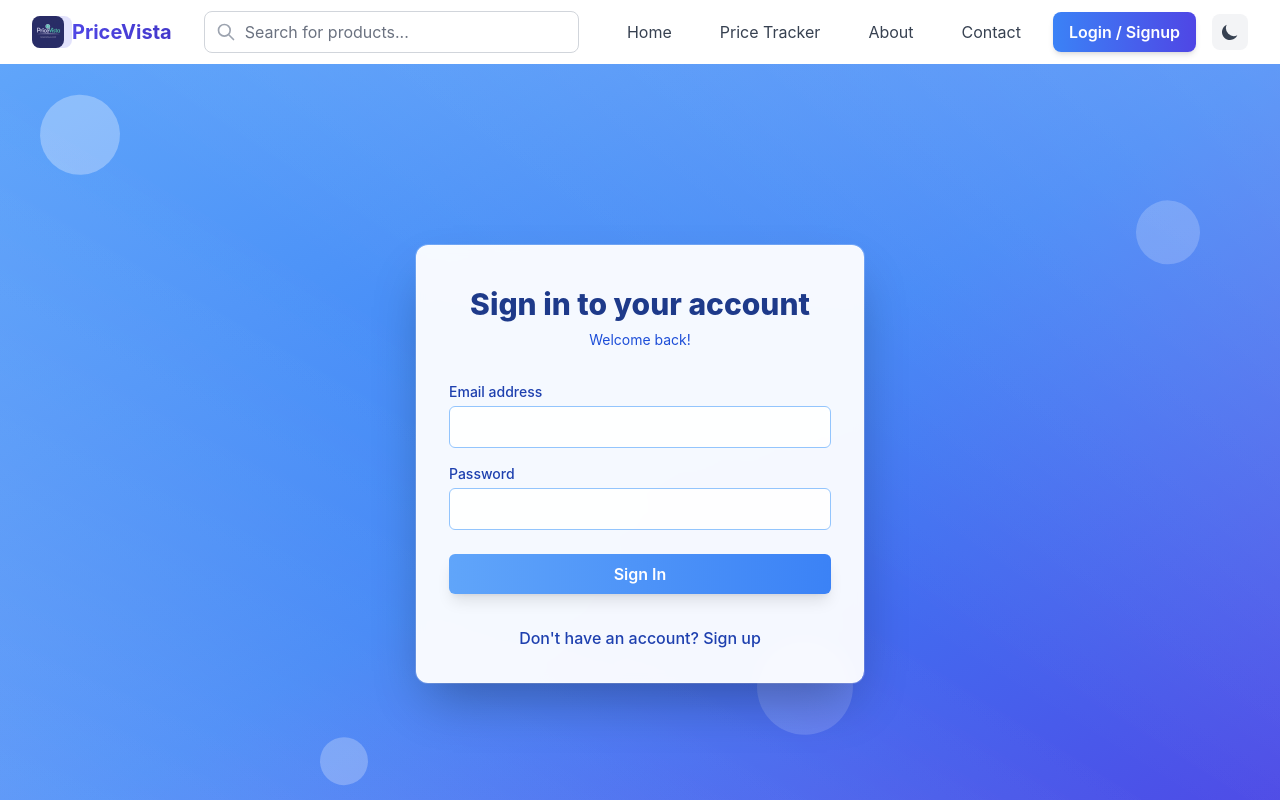
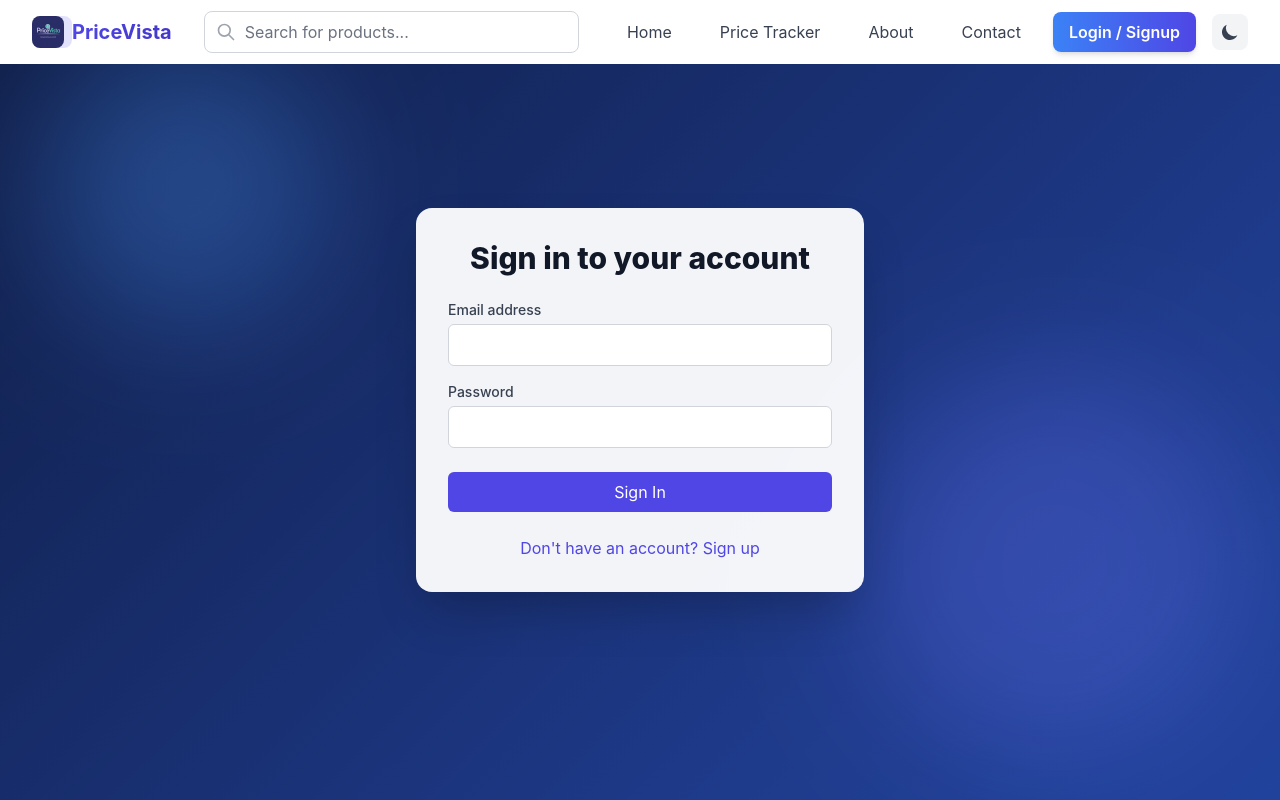
Before and after one commit to umesh530/PriceVista_Final, a React (Vite) app in the folder frontend/: page /auth in a window 1280 px wide. Shown: the top 800 px of the page. Built offline with nearby package versions, Linux system fonts and the light colour scheme.

Commit message:
LoginSignUpPage

```diff
--- a/frontend/src/pages/LoginSignup.jsx
+++ b/frontend/src/pages/LoginSignup.jsx
@@ -1,339 +1,208 @@
-import React, { useState, useEffect } from "react"
-import { useNavigate } from "react-router-dom"
-import { useUser } from "../context/UserContext"
-import { useTheme } from "../context/ThemeContext"
-import { motion, AnimatePresence } from "framer-motion"
+import React, { useState } from "react";
+import { useNavigate } from "react-router-dom";
+import { useUser } from "../context/UserContext";
 
 const LoginSignup = () => {
-  const [isLogin, setIsLogin] = useState(true)
-  const [formData, setFormData] = useState({ email: "", password: "", name: "" })
-  const [loading, setLoading] = useState(false)
-  const [focusedField, setFocusedField] = useState(null)
-  const { login } = useUser()
-  const { isDark } = useTheme()
-  const navigate = useNavigate()
+  const [isLogin, setIsLogin] = useState(true);
+  const [formData, setFormData] = useState({
+    email: "",
+    password: "",
+    name: "",
+  });
+  const [loading, setLoading] = useState(false);
+  const { login } = useUser();
+  const navigate = useNavigate();
 
   const handleSubmit = async (e) => {
-    e.preventDefault()
-    setLoading(true)
+    e.preventDefault();
+    setLoading(true);
+
     try {
-      await new Promise((r) => setTimeout(r, 1500))
+      await new Promise((resolve) => setTimeout(resolve, 1000));
+
       if (isLogin) {
-        login({ email: formData.email, name: formData.email.split("@")[0] })
+        login({ email: formData.email, name: formData.email.split("@")[0] });
       } else {
-        login({ email: formData.email, name: formData.name })
-      }
-      navigate("/dashboard")
-    } catch (e) {
-      console.error(e)
-    } finally {
-      setLoading(false)
-    }
+        login({ email: formData.email, name: formData.name });
       }
 
+      navigate("/dashboard");
+    } catch (error) {
+      console.error("Authentication failed:", error);
+    } finally {
+      setLoading(false);
+    }
+  };
+
   const handleInputChange = (e) => {
-    setFormData((p) => ({ ...p, [e.target.name]: e.target.value }))
-  }
+    setFormData((prev) => ({
+      ...prev,
+      [e.target.name]: e.target.value,
+    }));
+  };
 
   return (
-    <motion.div
-      className="relative min-h-screen flex items-center justify-center px-4 sm:px-6 lg:px-8 overflow-hidden bg-gradient-to-br from-blue-400 via-blue-500 to-indigo-600 dark:bg-gradient-to-br dark:from-slate-800 dark:via-slate-900 dark:via-gray-900 dark:to-black transition-all duration-500 mt-16"
-      initial={{ opacity: 0 }}
-      animate={{ opacity: 1 }}
-      transition={{ duration: 0.8 }}
+    <div className="min-h-screen flex items-center justify-center relative overflow-hidden bg-gradient-animate">
+      {/* Floating glowing circles */}
+      <div className="absolute w-72 h-72 bg-blue-500 rounded-full mix-blend-screen filter blur-3xl opacity-30 animate-float top-10 left-10"></div>
+      <div className="absolute w-96 h-96 bg-indigo-600 rounded-full mix-blend-screen filter blur-3xl opacity-30 animate-float-delay bottom-10 right-10"></div>
+
+      {/* Card */}
+      <div
+        className="relative z-10 max-w-md w-full bg-white/95 p-8 rounded-2xl shadow-2xl
+                   animate-fade-in transform transition duration-500 hover:scale-105 hover:shadow-indigo-500/50"
       >
-      {/* Animated Background Elements */}
-      <motion.div className="absolute inset-0 pointer-events-none">
-        <motion.div
-          className="absolute top-10 left-10 w-20 h-20 bg-white/30 dark:bg-slate-600/40 rounded-full"
-          animate={{
-            y: [-10, 10, -10],
-            rotate: [-2, 2, -2],
-          }}
-          transition={{
-            duration: 6,
-            repeat: Infinity,
-            ease: "easeInOut"
-          }}
-        />
-        <motion.div
-          className="absolute top-32 right-20 w-16 h-16 bg-white/20 dark:bg-gray-600/30 rounded-full"
-          animate={{
-            y: [-10, 10, -10],
-            rotate: [-2, 2, -2],
-          }}
-          transition={{
-            duration: 6,
-            repeat: Infinity,
-            ease: "easeInOut",
-            delay: 2
-          }}
-        />
-        <motion.div
-          className="absolute bottom-20 left-1/4 w-12 h-12 bg-white/25 dark:bg-slate-500/35 rounded-full"
-          animate={{
-            y: [-10, 10, -10],
-            rotate: [-2, 2, -2],
-          }}
-          transition={{
-            duration: 6,
-            repeat: Infinity,
-            ease: "easeInOut",
-            delay: 4
-          }}
-        />
-        <motion.div
-          className="absolute bottom-32 right-1/3 w-24 h-24 bg-white/15 dark:bg-gray-500/25 rounded-full"
-          animate={{
-            y: [-10, 10, -10],
-            rotate: [-2, 2, -2],
-          }}
-          transition={{
-            duration: 6,
-            repeat: Infinity,
-            ease: "easeInOut",
-            delay: 1
-          }}
-        />
-      </motion.div>
+        <h2 className="text-center text-3xl font-extrabold text-gray-900 mb-6 transition-all duration-500">
+          {isLogin ? "Sign in to your account" : "Create your account"}
+        </h2>
 
-      {/* Gradient Overlays */}
-      <motion.div
-        className="absolute inset-0 pointer-events-none dark:hidden"
-        initial={{ opacity: 0 }}
-        animate={{ opacity: 1 }}
-        transition={{ delay: 0.5, duration: 1 }}
-      >
-        <div className="absolute inset-0 bg-gradient-to-tr from-white/10 via-transparent to-white/5" />
-        <div className="absolute inset-0 bg-gradient-to-bl from-white/15 via-transparent to-white/10" />
-      </motion.div>
-
-      {/* Main Form Card */}
-      <motion.div
-        className="max-w-md w-full space-y-8 rounded-xl p-8 relative z-10 backdrop-blur-sm bg-white/95 dark:bg-dark-800 border border-white/20 dark:border-dark-700 shadow-xl"
-        initial={{
-          opacity: 0,
-          y: 50,
-          scale: 0.9,
-          rotateX: -15
-        }}
-        animate={{
-          opacity: 1,
-          y: 0,
-          scale: 1,
-          rotateX: 0
-        }}
-        transition={{
-          duration: 0.8,
-          delay: 0.3,
-          ease: "easeOut"
-        }}
-        whileHover={{
-          y: -5,
-          transition: { duration: 0.3 }
-        }}
-        style={{
-          transformStyle: "preserve-3d",
-          boxShadow: isDark
-            ? "0 25px 50px -12px rgba(0, 0, 0, 0.25)"
-            : "0 25px 50px -12px rgba(0, 0, 0, 0.3), 0 0 0 1px rgba(255, 255, 255, 0.2)",
-        }}
-      >
-        {/* Header Section */}
-        <motion.div
-          initial={{ opacity: 0, y: 20 }}
-          animate={{ opacity: 1, y: 0 }}
-          transition={{ delay: 0.6, duration: 0.6 }}
-        >
-          <motion.h2
-            className="mt-2 text-center text-3xl font-extrabold text-blue-900 dark:text-white"
-            initial={{ opacity: 0, scale: 0.8 }}
-            animate={{ opacity: 1, scale: 1 }}
-            transition={{ delay: 0.8, duration: 0.5 }}
-          >
-            {isLogin ? "Sign in to your account" : "Create your account"}
-          </motion.h2>
-          <motion.p
-            className="mt-2 text-center text-sm text-blue-700 dark:text-gray-300"
-            initial={{ opacity: 0 }}
-            animate={{ opacity: 1 }}
-            transition={{ delay: 1, duration: 0.5 }}
-          >
-            {isLogin ? "Welcome back!" : "Join us and get started"}
-          </motion.p>
-        </motion.div>
-
-        {/* Form */}
-        <motion.form
-          className="mt-8 space-y-6"
+        <form
+          className={`space-y-6 transform transition-all duration-500 ${
+            isLogin ? "animate-slide-in-left" : "animate-slide-in-right"
+          }`}
           onSubmit={handleSubmit}
-          initial={{ opacity: 0 }}
-          animate={{ opacity: 1 }}
-          transition={{ delay: 1.2, duration: 0.6 }}
         >
           <div className="space-y-4">
-            <AnimatePresence mode="wait">
             {!isLogin && (
-                <motion.div
-                  key="name-field"
-                  initial={{ opacity: 0, height: 0, y: -20 }}
-                  animate={{ opacity: 1, height: "auto", y: 0 }}
-                  exit={{ opacity: 0, height: 0, y: -20 }}
-                  transition={{ duration: 0.4, ease: "easeInOut" }}
-                >
-                  <motion.label
+              <div>
+                <label
                   htmlFor="name"
-                    className="block text-sm font-medium text-blue-800 dark:text-gray-200"
-                    initial={{ opacity: 0, x: -10 }}
-                    animate={{ opacity: 1, x: 0 }}
-                    transition={{ delay: 0.1 }}
+                  className="block text-sm font-medium text-gray-700"
                 >
                   Full Name
-                  </motion.label>
-                  <motion.input
+                </label>
+                <input
                   id="name"
                   name="name"
                   type="text"
-                    required
+                  required={!isLogin}
                   value={formData.name}
                   onChange={handleInputChange}
-                    onFocus={() => setFocusedField('name')}
-                    onBlur={() => setFocusedField(null)}
-                    className="mt-1 block w-full px-3 py-2 border border-blue-300 dark:border-dark-600 rounded-md focus:ring-2 focus:ring-blue-500 dark:focus:ring-primary-500 focus:border-blue-500 dark:focus:border-transparent bg-white/90 dark:bg-dark-800 text-gray-900 dark:text-gray-100 placeholder-gray-500 dark:placeholder-gray-400 transition-all duration-150"
-                    whileFocus={{ scale: 1.02, y: -2 }}
+                  className="mt-1 block w-full px-3 py-2 border border-gray-300
+                             rounded-md focus:ring-2 focus:ring-indigo-500 focus:border-transparent"
                 />
-                </motion.div>
+              </div>
             )}
-            </AnimatePresence>
 
-            <motion.div
-              initial={{ opacity: 0, y: 20 }}
-              animate={{ opacity: 1, y: 0 }}
-              transition={{ delay: 0.2 }}
-            >
-              <motion.label
+            <div>
+              <label
                 htmlFor="email"
-                className="block text-sm font-medium text-blue-800 dark:text-gray-200"
-                initial={{ opacity: 0, x: -10 }}
-                animate={{ opacity: 1, x: 0 }}
-                transition={{ delay: 0.3 }}
+                className="block text-sm font-medium text-gray-700"
               >
                 Email address
-              </motion.label>
-              <motion.input
+              </label>
+              <input
                 id="email"
                 name="email"
                 type="email"
                 required
                 value={formData.email}
                 onChange={handleInputChange}
-                onFocus={() => setFocusedField('email')}
-                onBlur={() => setFocusedField(null)}
-                className="mt-1 block w-full px-3 py-2 border border-blue-300 dark:border-dark-600 rounded-md focus:ring-2 focus:ring-blue-500 dark:focus:ring-primary-500 focus:border-blue-500 dark:focus:border-transparent bg-white/90 dark:bg-dark-800 text-gray-900 dark:text-gray-100 placeholder-gray-500 dark:placeholder-gray-400 transition-all duration-150"
-                whileFocus={{ scale: 1.02, y: -2 }}
+                className="mt-1 block w-full px-3 py-2 border border-gray-300
+                           rounded-md focus:ring-2 focus:ring-indigo-500 focus:border-transparent"
               />
-            </motion.div>
+            </div>
 
-            <motion.div
-              initial={{ opacity: 0, y: 20 }}
-              animate={{ opacity: 1, y: 0 }}
-              transition={{ delay: 0.4 }}
-            >
-              <motion.label
+            <div>
+              <label
                 htmlFor="password"
-                className="block text-sm font-medium text-blue-800 dark:text-gray-200"
-                initial={{ opacity: 0, x: -10 }}
-                animate={{ opacity: 1, x: 0 }}
-                transition={{ delay: 0.5 }}
+                className="block text-sm font-medium text-gray-700"
               >
                 Password
-              </motion.label>
-              <motion.input
+              </label>
+              <input
                 id="password"
                 name="password"
                 type="password"
                 required
                 value={formData.password}
                 onChange={handleInputChange}
-                onFocus={() => setFocusedField('password')}
-                onBlur={() => setFocusedField(null)}
-                className="mt-1 block w-full px-3 py-2 border border-blue-300 dark:border-dark-600 rounded-md focus:ring-2 focus:ring-blue-500 dark:focus:ring-primary-500 focus:border-blue-500 dark:focus:border-transparent bg-white/90 dark:bg-dark-800 text-gray-900 dark:text-gray-100 placeholder-gray-500 dark:placeholder-gray-400 transition-all duration-150"
-                whileFocus={{ scale: 1.02, y: -2 }}
+                className="mt-1 block w-full px-3 py-2 border border-gray-300
+                           rounded-md focus:ring-2 focus:ring-indigo-500 focus:border-transparent"
               />
-            </motion.div>
+            </div>
           </div>
 
-          <motion.div
-            initial={{ opacity: 0, y: 20 }}
-            animate={{ opacity: 1, y: 0 }}
-            transition={{ delay: 0.6 }}
-          >
-            <motion.button
+          <div>
+            <button
               type="submit"
               disabled={loading}
-              className="w-full bg-gradient-to-r from-blue-400 to-blue-500 dark:from-primary-600 dark:to-primary-700 hover:from-blue-500 hover:to-blue-600 dark:hover:from-primary-700 dark:hover:to-primary-800 text-white dark:text-white font-semibold py-2 px-4 rounded-md focus:ring-2 focus:ring-offset-2 focus:ring-blue-300 dark:focus:ring-primary-500 disabled:opacity-50 transition-all duration-150 shadow-lg hover:shadow-xl"
-              whileHover={{ scale: 1.05, y: -2 }}
-              whileTap={{ scale: 0.98 }}
-              whileFocus={{ scale: 1.02 }}
+              className="w-full bg-indigo-600 text-white py-2 px-4 rounded-md
+                         hover:bg-indigo-700 focus:outline-none focus:ring-2
+                         focus:ring-indigo-500 focus:ring-offset-1 disabled:opacity-50 transition-all duration-300"
             >
-              <AnimatePresence mode="wait">
-                {loading ? (
-                  <motion.div
-                    key="loading"
-                    initial={{ opacity: 0, scale: 0.8 }}
-                    animate={{ opacity: 1, scale: 1 }}
-                    exit={{ opacity: 0, scale: 0.8 }}
-                    className="flex items-center justify-center"
+              {loading ? "Processing..." : isLogin ? "Sign In" : "Sign Up"}
+            </button>
+          </div>
+        </form>
+
+        <div className="text-center mt-6">
+          <button
+            onClick={() => setIsLogin(!isLogin)}
+            className="text-indigo-600 hover:text-indigo-500 transition-colors duration-300"
           >
-                    <motion.div
-                      className="w-5 h-5 border-2 border-blue-600 border-t-transparent rounded-full mr-2"
-                      animate={{ rotate: 360 }}
-                      transition={{ duration: 1, repeat: Infinity, ease: "linear" }}
-                    />
-                    Processing...
-                  </motion.div>
-                ) : (
-                  <motion.span
-                    key="text"
-                    initial={{ opacity: 0 }}
-                    animate={{ opacity: 1 }}
-                    exit={{ opacity: 0 }}
-                  >
-                    {isLogin ? "Sign In" : "Sign Up"}
-                  </motion.span>
-                )}
-              </AnimatePresence>
-            </motion.button>
-          </motion.div>
-        </motion.form>
+            {isLogin
+              ? "Don't have an account? Sign up"
+              : "Already have an account? Sign in"}
+          </button>
+        </div>
+      </div>
 
-        {/* Toggle Link */}
-        <motion.div
-          className="text-center"
-          initial={{ opacity: 0, y: 20 }}
-          animate={{ opacity: 1, y: 0 }}
-          transition={{ delay: 0.8 }}
-        >
-          <motion.button
-            onClick={() => setIsLogin(!isLogin)}
-            className="text-blue-800 dark:text-primary-400 hover:text-blue-900 dark:hover:text-primary-300 font-medium transition-all duration-150"
-            whileHover={{ scale: 1.05, y: -2 }}
-            whileTap={{ scale: 0.95 }}
-          >
-            <motion.span
-              key={isLogin ? "signup" : "signin"}
-              initial={{ opacity: 0, y: 10 }}
-              animate={{ opacity: 1, y: 0 }}
-              exit={{ opacity: 0, y: -10 }}
-              transition={{ duration: 0.3 }}
-            >
-              {isLogin ? "Don't have an account? Sign up" : "Already have an account? Sign in"}
-            </motion.span>
-          </motion.button>
-        </motion.div>
-      </motion.div>
-    </motion.div>
-  )
+      {/* Animations */}
+      <style>{`
+        /* Background gradient animation */
+        .bg-gradient-animate {
+          background: linear-gradient(135deg, black, #1e3a8a, #2563eb);
+          background-size: 300% 300%;
+          animation: gradientShift 8s ease infinite;
+        }
+        @keyframes gradientShift {
+          0% { background-position: 0% 50%; }
+          50% { background-position: 100% 50%; }
+          100% { background-position: 0% 50%; }
         }
 
-export default LoginSignup
+        /* Floating blobs */
+        @keyframes float {
+          0%, 100% { transform: translateY(0px) translateX(0px); }
+          50% { transform: translateY(-20px) translateX(20px); }
+        }
+        .animate-float {
+          animation: float 6s ease-in-out infinite;
+        }
+        .animate-float-delay {
+          animation: float 7s ease-in-out infinite;
+        }
+
+        /* Form fade-in */
+        @keyframes fade-in {
+          from { opacity: 0; transform: scale(0.95); }
+          to { opacity: 1; transform: scale(1); }
+        }
+        .animate-fade-in {
+          animation: fade-in 0.8s ease-in-out;
+        }
+
+        /* Slide-in left */
+        @keyframes slide-in-left {
+          from { opacity: 0; transform: translateX(-40px); }
+          to { opacity: 1; transform: translateX(0); }
+        }
+        .animate-slide-in-left {
+          animation: slide-in-left 0.6s ease-in-out;
+        }
+
+        /* Slide-in right */
+        @keyframes slide-in-right {
+          from { opacity: 0; transform: translateX(40px); }
+          to { opacity: 1; transform: translateX(0); }
+        }
+        .animate-slide-in-right {
+          animation: slide-in-right 0.6s ease-in-out;
+        }
+      `}</style>
+    </div>
+  );
+};
+
+export default LoginSignup;
```
Lines whose indentation alone changed are shown as unchanged.
